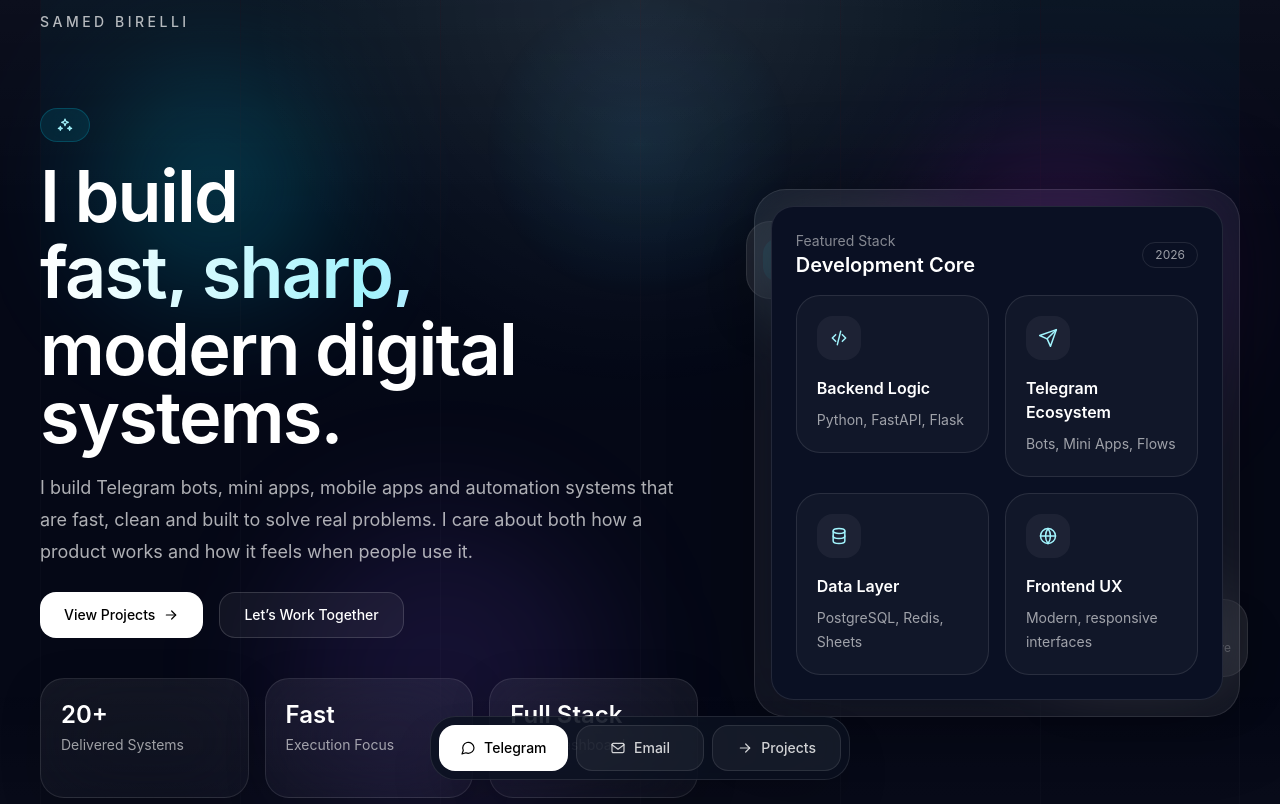
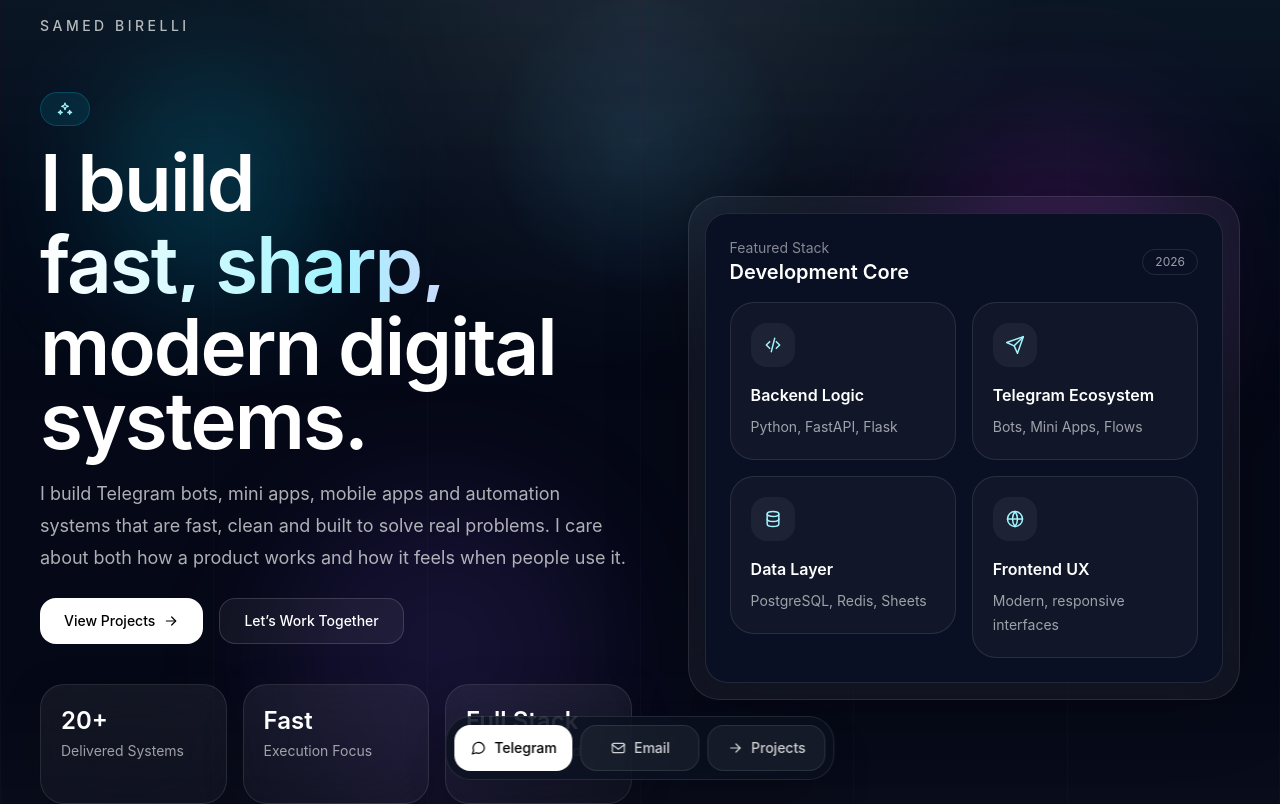
Before and after one commit to SamedBrll/samed-portfolio, a React (Vite) app: page / in a window 1280 px wide. Shown: the top 804 px of the page. Built offline with nearby package versions, Linux system fonts and the light colour scheme.

Commit message:
make background grid full width

```diff
--- a/src/components/PortfolioPage.jsx
+++ b/src/components/PortfolioPage.jsx
@@ -245,29 +245,6 @@ function CodeIcon({ className }) {
   );
 }
 
-function BotIcon({ className }) {
-  return (
-    <IconBase className={className}>
-      <rect x="5" y="8" width="14" height="10" rx="3" />
-      <path d="M12 4v4" />
-      <path d="M9 12h.01" />
-      <path d="M15 12h.01" />
-      <path d="M8 18v2" />
-      <path d="M16 18v2" />
-    </IconBase>
-  );
-}
-
-function BlocksIcon({ className }) {
-  return (
-    <IconBase className={className}>
-      <rect x="3" y="3" width="8" height="8" rx="2" />
-      <rect x="13" y="3" width="8" height="8" rx="2" />
-      <rect x="8" y="13" width="8" height="8" rx="2" />
-    </IconBase>
-  );
-}
-
 function DatabaseIcon({ className }) {
   return (
     <IconBase className={className}>
@@ -423,7 +400,11 @@ function MarqueeRow({ items, reverse = false }) {
   const repeatedItems = [...items, ...items];
   return (
     <div className="relative overflow-hidden">
-      <div className={`flex w-max gap-3 ${reverse ? "animate-[marqueeReverse_34s_linear_infinite]" : "animate-[marquee_34s_linear_infinite]"}`}>
+      <div
+        className={`flex w-max gap-3 ${
+          reverse ? "animate-[marqueeReverse_34s_linear_infinite]" : "animate-[marquee_34s_linear_infinite]"
+        }`}
+      >
         {repeatedItems.map((item, index) => (
           <div
             key={`${item}-${index}`}
@@ -499,8 +480,12 @@ function PlaygroundVisual({ mode }) {
           <span className="rounded-full border border-fuchsia-300/20 bg-fuchsia-300/10 px-2 py-1">Admin</span>
         </div>
         <div className="mt-3 grid gap-2">
-          <div className="rounded-xl border border-white/10 bg-white/[0.04] px-3 py-2 text-[11px] text-white/60">Start → input → confirm</div>
-          <div className="rounded-xl border border-white/10 bg-white/[0.04] px-3 py-2 text-[11px] text-white/60">Approval → sync → result</div>
+          <div className="rounded-xl border border-white/10 bg-white/[0.04] px-3 py-2 text-[11px] text-white/60">
+            Start → input → confirm
+          </div>
+          <div className="rounded-xl border border-white/10 bg-white/[0.04] px-3 py-2 text-[11px] text-white/60">
+            Approval → sync → result
+          </div>
         </div>
       </div>
     );
@@ -708,7 +693,12 @@ function ContactModal({ isOpen, onClose }) {
               Fill this quickly and send it directly to my email, or reach me on Telegram for a faster conversation.
             </p>
           </div>
-          <button type="button" onClick={onClose} className="rounded-2xl border border-white/10 bg-white/5 p-2 text-white/70 transition hover:bg-white/10">
+          <button
+            type="button"
+            onClick={onClose}
+            className="rounded-2xl border border-white/10 bg-white/5 p-2 text-white/70 transition hover:bg-white/10"
+            aria-label="Close contact form"
+          >
             <XIcon className="h-4 w-4" />
           </button>
         </div>
@@ -739,11 +729,19 @@ function ContactModal({ isOpen, onClose }) {
         </div>
 
         <div className="mt-6 flex flex-col gap-3 sm:flex-row">
-          <a href={mailHref} className="inline-flex items-center justify-center gap-2 rounded-2xl bg-white px-5 py-3 text-sm font-medium text-black transition hover:scale-[1.02]">
+          <a
+            href={mailHref}
+            className="inline-flex items-center justify-center gap-2 rounded-2xl bg-white px-5 py-3 text-sm font-medium text-black transition hover:scale-[1.02]"
+          >
             <MailIcon className="h-4 w-4" />
             Send via Email
           </a>
-          <a href="https://t.me/samedbrll" target="_blank" rel="noreferrer" className="inline-flex items-center justify-center gap-2 rounded-2xl border border-white/10 bg-white/5 px-5 py-3 text-sm font-medium text-white/85 transition hover:bg-white/10">
+          <a
+            href="https://t.me/samedbrll"
+            target="_blank"
+            rel="noreferrer"
+            className="inline-flex items-center justify-center gap-2 rounded-2xl border border-white/10 bg-white/5 px-5 py-3 text-sm font-medium text-white/85 transition hover:bg-white/10"
+          >
             <ChatIcon className="h-4 w-4" />
             Continue on Telegram
           </a>
@@ -755,17 +753,29 @@ function ContactModal({ isOpen, onClose }) {
 
 function ContactDock({ onOpenContact }) {
   return (
-    <div className="fixed bottom-2 left-1/2 z-40 w-[calc(100%-0.5rem)] max-w-xl -translate-x-1/2 rounded-[1.2rem] border border-white/10 bg-[#0b1120]/80 p-1.5 shadow-2xl backdrop-blur-2xl sm:bottom-5 sm:w-auto sm:min-w-[420px] sm:rounded-[1.6rem] sm:p-2">
+    <div className="fixed bottom-2 left-1/2 z-40 w-[calc(100%-0.5rem)] max-w-xl -translate-x-1/2 rounded-[1.2rem] border border-white/10 bg-[#0b1120]/80 p-1.5 shadow-2xl backdrop-blur-2xl sm:bottom-5 sm:w-auto sm:min-w-[420px] sm:rounded-[1.6rem] sm:p-2 md:min-w-[380px]">
       <div className="grid grid-cols-3 gap-1.5 sm:gap-2">
-        <a href="https://t.me/samedbrll" target="_blank" rel="noreferrer" className="inline-flex items-center justify-center gap-1.5 rounded-[1rem] bg-white px-3 py-2.5 text-[12px] font-medium text-black transition hover:scale-[1.02] sm:gap-2 sm:rounded-2xl sm:px-4 sm:py-3 sm:text-sm">
+        <a
+          href="https://t.me/samedbrll"
+          target="_blank"
+          rel="noreferrer"
+          className="inline-flex items-center justify-center gap-1.5 rounded-[1rem] bg-white px-3 py-2.5 text-[12px] font-medium text-black transition hover:scale-[1.02] sm:gap-2 sm:rounded-2xl sm:px-4 sm:py-3 sm:text-sm"
+        >
           <ChatIcon className="h-4 w-4" />
           Telegram
         </a>
-        <button type="button" onClick={onOpenContact} className="inline-flex items-center justify-center gap-1.5 rounded-[1rem] border border-white/10 bg-white/5 px-3 py-2.5 text-[12px] font-medium text-white/80 transition hover:bg-white/10 sm:gap-2 sm:rounded-2xl sm:px-4 sm:py-3 sm:text-sm">
+        <button
+          type="button"
+          onClick={onOpenContact}
+          className="inline-flex items-center justify-center gap-1.5 rounded-[1rem] border border-white/10 bg-white/5 px-3 py-2.5 text-[12px] font-medium text-white/80 transition hover:bg-white/10 sm:gap-2 sm:rounded-2xl sm:px-4 sm:py-3 sm:text-sm"
+        >
           <MailIcon className="h-4 w-4" />
           Email
         </button>
-        <a href="#projects" className="inline-flex items-center justify-center gap-1.5 rounded-[1rem] border border-white/10 bg-white/5 px-3 py-2.5 text-[12px] font-medium text-white/80 transition hover:bg-white/10 sm:gap-2 sm:rounded-2xl sm:px-4 sm:py-3 sm:text-sm">
+        <a
+          href="#projects"
+          className="inline-flex items-center justify-center gap-1.5 rounded-[1rem] border border-white/10 bg-white/5 px-3 py-2.5 text-[12px] font-medium text-white/80 transition hover:bg-white/10 sm:gap-2 sm:rounded-2xl sm:px-4 sm:py-3 sm:text-sm"
+        >
           <ArrowRightIcon className="h-4 w-4" />
           Projects
         </a>
@@ -809,7 +819,6 @@ export default function AnimeJsPortfolioSite() {
     <div ref={rootRef} className="min-h-screen bg-[#050816] pb-28 text-white sm:pb-32">
       <style>{`
         @keyframes fadeUp { from { opacity: 0; transform: translateY(24px);} to { opacity: 1; transform: translateY(0);} }
-        @keyframes floatSoft { 0%,100%{transform:translateY(0px);} 50%{transform:translateY(-8px);} }
         @keyframes pulseGlow { 0%,100%{opacity:0.55;} 50%{opacity:0.9;} }
         @keyframes marquee { from { transform: translateX(0);} to { transform: translateX(-50%);} }
         @keyframes marqueeReverse { from { transform: translateX(-50%);} to { transform: translateX(0);} }
@@ -820,14 +829,16 @@ export default function AnimeJsPortfolioSite() {
 
       <div
         className="pointer-events-none fixed inset-0 z-0 animate-[mouseGlow_4s_ease-in-out_infinite]"
-        style={{ background: `radial-gradient(420px circle at ${mousePosition.x}% ${mousePosition.y}%, rgba(56, 189, 248, 0.12), transparent 38%)` }}
+        style={{
+          background: `radial-gradient(420px circle at ${mousePosition.x}% ${mousePosition.y}%, rgba(56, 189, 248, 0.12), transparent 38%)`,
+        }}
       />
 
       <div className="relative overflow-hidden">
         <BackgroundGlow />
 
         <div className="absolute inset-0 opacity-40">
-          <div className="mx-auto grid h-full max-w-7xl grid-cols-6 px-4 sm:px-6 md:px-10">
+          <div className="grid h-full w-full grid-cols-6 px-0">
             {Array.from({ length: 6 }).map((_, i) => (
               <div key={i} className="relative border-l border-white/5 last:border-r">
                 <div
@@ -839,8 +850,10 @@ export default function AnimeJsPortfolioSite() {
           </div>
         </div>
 
-        <header className="relative z-10 mx-auto flex max-w-7xl items-center justify-between px-4 py-3 sm:px-6 md:px-10">
-          <div className="animate-[fadeUp_700ms_ease-out_forwards] text-sm font-medium tracking-[0.25em] text-white/70">SAMED BIRELLI</div>
+        <header className="relative z-10 mx-auto flex max-w-[1440px] items-center justify-between px-4 py-4 sm:px-6 md:px-10">
+          <div className="animate-[fadeUp_700ms_ease-out_forwards] text-sm font-medium tracking-[0.25em] text-white/70">
+            SAMED BIRELLI
+          </div>
           <nav className="hidden items-center gap-6 text-sm text-white/70 md:flex">
             {["About", "Projects", "Playground", "Skills", "Contact"].map((item, index) => (
               <a
@@ -855,18 +868,20 @@ export default function AnimeJsPortfolioSite() {
           </nav>
         </header>
 
-        <section className="relative z-10 mx-auto grid max-w-7xl gap-8 px-4 pb-10 pt-2 sm:px-6 md:min-h-[92vh] md:grid-cols-[1.15fr_0.85fr] md:items-center md:gap-14 md:px-10 md:pb-28 md:pt-16">
+        <section className="relative z-10 mx-auto grid max-w-[1440px] gap-8 px-4 pb-10 pt-2 sm:px-6 md:min-h-[86vh] md:grid-cols-[1.02fr_0.98fr] md:items-center md:gap-10 md:px-10 md:pb-20 md:pt-10">
           <div className="pt-0">
             <div className="inline-flex animate-[fadeUp_800ms_ease-out_forwards] items-center gap-2 rounded-full border border-cyan-400/20 bg-cyan-400/10 px-4 py-2 text-sm text-cyan-200 opacity-0 backdrop-blur-xl">
               <SparklesIcon className="h-4 w-4" />
 
             </div>
 
-            <div className="mt-5 space-y-2 text-[42px] font-semibold leading-[0.95] tracking-tight sm:text-5xl md:text-7xl">
+            <div className="mt-5 max-w-[820px] space-y-2 text-[42px] font-semibold leading-[0.95] tracking-tight sm:text-5xl md:text-[78px]">
               {["I build", "fast, sharp,", "modern digital systems."].map((line, index) => (
                 <div
                   key={line}
-                  className={`animate-[fadeUp_900ms_ease-out_forwards] opacity-0 ${index === 1 ? "bg-gradient-to-r from-white via-cyan-200 to-fuchsia-300 bg-clip-text text-transparent" : ""}`}
+                  className={`animate-[fadeUp_900ms_ease-out_forwards] opacity-0 ${
+                    index === 1 ? "bg-gradient-to-r from-white via-cyan-200 to-fuchsia-300 bg-clip-text text-transparent" : ""
+                  }`}
                   style={{ animationDelay: `${160 + index * 120}ms` }}
                 >
                   {line}
@@ -874,20 +889,32 @@ export default function AnimeJsPortfolioSite() {
               ))}
             </div>
 
-            <p className="mt-5 max-w-2xl animate-[fadeUp_900ms_ease-out_forwards] text-[15px] leading-7 text-white/68 opacity-0 sm:text-base sm:leading-8 md:text-lg" style={{ animationDelay: "520ms" }}>
+            <p
+              className="mt-5 max-w-[760px] animate-[fadeUp_900ms_ease-out_forwards] text-[15px] leading-7 text-white/68 opacity-0 sm:text-base sm:leading-8 md:text-[18px]"
+              style={{ animationDelay: "520ms" }}
+            >
               I build Telegram bots, mini apps, mobile apps and automation systems that are fast, clean and built to solve real problems. I care about both how a product works and how it feels when people use it.
             </p>
 
-            <div className="mt-6 flex animate-[fadeUp_900ms_ease-out_forwards] flex-col gap-3 opacity-0 sm:flex-row sm:gap-4" style={{ animationDelay: "650ms" }}>
-              <a href="#projects" className="inline-flex items-center justify-center gap-2 rounded-2xl bg-white px-6 py-3 text-sm font-medium text-black transition hover:scale-[1.02]">
+            <div
+              className="mt-6 flex animate-[fadeUp_900ms_ease-out_forwards] flex-col gap-3 opacity-0 sm:flex-row sm:gap-4"
+              style={{ animationDelay: "650ms" }}
+            >
+              <a
+                href="#projects"
+                className="inline-flex items-center justify-center gap-2 rounded-2xl bg-white px-6 py-3 text-sm font-medium text-black transition hover:scale-[1.02]"
+              >
                 View Projects <ArrowRightIcon className="h-4 w-4" />
               </a>
-              <a href="#contact" className="inline-flex items-center justify-center gap-2 rounded-2xl border border-white/15 bg-white/5 px-6 py-3 text-sm font-medium text-white backdrop-blur-xl transition hover:bg-white/10">
+              <a
+                href="#contact"
+                className="inline-flex items-center justify-center gap-2 rounded-2xl border border-white/15 bg-white/5 px-6 py-3 text-sm font-medium text-white backdrop-blur-xl transition hover:bg-white/10"
+              >
                 Let’s Work Together
               </a>
             </div>
 
-            <div className="mt-8 grid gap-3 sm:mt-10 sm:gap-4 sm:grid-cols-2 lg:grid-cols-3">
+            <div className="mt-8 grid max-w-[760px] gap-3 sm:mt-10 sm:gap-4 sm:grid-cols-3">
               {[
                 ["20+", "Delivered Systems"],
                 ["Fast", "Execution Focus"],
@@ -905,28 +932,11 @@ export default function AnimeJsPortfolioSite() {
             </div>
           </div>
 
-          <div className="relative">
-            <div className="absolute -left-2 top-8 hidden rounded-3xl border border-white/10 bg-white/10 p-4 shadow-2xl backdrop-blur-2xl md:block" style={{ animation: "floatSoft 2400ms ease-in-out infinite" }}>
-              <div className="flex items-center gap-3">
-                <div className="rounded-2xl bg-cyan-400/15 p-3 text-cyan-200"><BotIcon className="h-5 w-5" /></div>
-                <div>
-                  <p className="text-sm font-medium">Telegram Systems</p>
-                  <p className="text-xs text-white/55">Bots, flows, panels</p>
-                </div>
-              </div>
-            </div>
-
-            <div className="absolute -right-2 bottom-10 hidden rounded-3xl border border-white/10 bg-white/10 p-4 shadow-2xl backdrop-blur-2xl md:block" style={{ animation: "floatSoft 2800ms ease-in-out infinite 250ms" }}>
-              <div className="flex items-center gap-3">
-                <div className="rounded-2xl bg-fuchsia-400/15 p-3 text-fuchsia-200"><BlocksIcon className="h-5 w-5" /></div>
-                <div>
-                  <p className="text-sm font-medium">Mini App UX</p>
-                  <p className="text-xs text-white/55">Fast and immersive</p>
-                </div>
-              </div>
-            </div>
-
-            <div className="rounded-[1.6rem] border border-white/10 bg-white/5 p-4 shadow-[0_0_80px_rgba(0,0,0,0.35)] backdrop-blur-2xl animate-[fadeUp_900ms_ease-out_forwards] opacity-0 sm:rounded-[2rem]" style={{ animationDelay: "420ms" }}>
+          <div className="relative md:pl-4">
+            <div
+              className="mx-auto max-w-[560px] rounded-[1.6rem] border border-white/10 bg-white/5 p-4 shadow-[0_0_80px_rgba(0,0,0,0.25)] backdrop-blur-2xl animate-[fadeUp_900ms_ease-out_forwards] opacity-0 sm:rounded-[2rem] md:max-w-[620px]"
+              style={{ animationDelay: "420ms" }}
+            >
               <div className="rounded-[1.4rem] border border-white/10 bg-[#0a1023] p-4 md:p-6">
                 <div className="mb-4 flex items-center justify-between">
                   <div>
@@ -958,7 +968,7 @@ export default function AnimeJsPortfolioSite() {
         </section>
       </div>
 
-      <main className="relative z-10 mx-auto max-w-7xl space-y-12 px-3 py-8 sm:px-6 md:space-y-24 md:px-10 md:py-14">
+      <main className="relative z-10 mx-auto max-w-[1440px] space-y-12 px-3 py-8 sm:px-6 md:space-y-24 md:px-10 md:py-14">
         <section className="space-y-5 sm:space-y-6">
           <div className="flex flex-col items-start justify-between gap-4 sm:flex-row sm:items-center">
             <div>
@@ -987,7 +997,9 @@ export default function AnimeJsPortfolioSite() {
               title="A premium feel with real build capability"
               text="I work across automation, web, mobile and robotics-focused development, then shape everything into something that feels modern, reliable and premium from the first interaction."
             />
-            <div className="opacity-95"><TerminalPanel /></div>
+            <div className="opacity-95">
+              <TerminalPanel />
+            </div>
           </div>
 
           <div className="rounded-[1.5rem] border border-white/10 bg-gradient-to-br from-cyan-400/10 via-white/[0.03] to-fuchsia-400/10 p-4 backdrop-blur-2xl sm:p-6 md:rounded-[2rem] md:p-10">
@@ -1135,7 +1147,12 @@ export default function AnimeJsPortfolioSite() {
 
           <div className="space-y-3">
             {faqItems.map((item, index) => (
-              <FaqItem key={item.question} item={item} isOpen={openFaq === index} onToggle={() => setOpenFaq(openFaq === index ? -1 : index)} />
+              <FaqItem
+                key={item.question}
+                item={item}
+                isOpen={openFaq === index}
+                onToggle={() => setOpenFaq(openFaq === index ? -1 : index)}
+              />
             ))}
           </div>
         </section>
@@ -1148,17 +1165,30 @@ export default function AnimeJsPortfolioSite() {
                   <SparklesIcon className="h-3.5 w-3.5" />
                   Contact
                 </p>
-                <h2 className="mt-5 text-2xl font-semibold tracking-tight sm:text-3xl md:text-5xl">Have an idea? Let’s turn it into something real.</h2>
+                <h2 className="mt-5 text-2xl font-semibold tracking-tight sm:text-3xl md:text-5xl">
+                  Have an idea? Let’s turn it into something real.
+                </h2>
                 <p className="mt-4 max-w-2xl text-base leading-8 text-white/65">
                   Whether it is a Telegram bot, a mini app, a mobile application or a business automation system, I can help turn it into something polished, usable and ready to launch.
                 </p>
               </div>
 
               <div className="flex flex-wrap gap-3">
-                <a href="https://t.me/samedbrll" target="_blank" rel="noreferrer" aria-label="Telegram" className="rounded-2xl border border-white/10 bg-white/5 p-3 text-white/75 transition hover:bg-white/10">
+                <a
+                  href="https://t.me/samedbrll"
+                  target="_blank"
+                  rel="noreferrer"
+                  aria-label="Telegram"
+                  className="rounded-2xl border border-white/10 bg-white/5 p-3 text-white/75 transition hover:bg-white/10"
+                >
                   <ChatIcon className="h-5 w-5" />
                 </a>
-                <button type="button" onClick={() => setIsContactOpen(true)} aria-label="Open contact form" className="rounded-2xl border border-white/10 bg-white/5 p-3 text-white/75 transition hover:bg-white/10">
+                <button
+                  type="button"
+                  onClick={() => setIsContactOpen(true)}
+                  aria-label="Open contact form"
+                  className="rounded-2xl border border-white/10 bg-white/5 p-3 text-white/75 transition hover:bg-white/10"
+                >
                   <MailIcon className="h-5 w-5" />
                 </button>
               </div>
```
